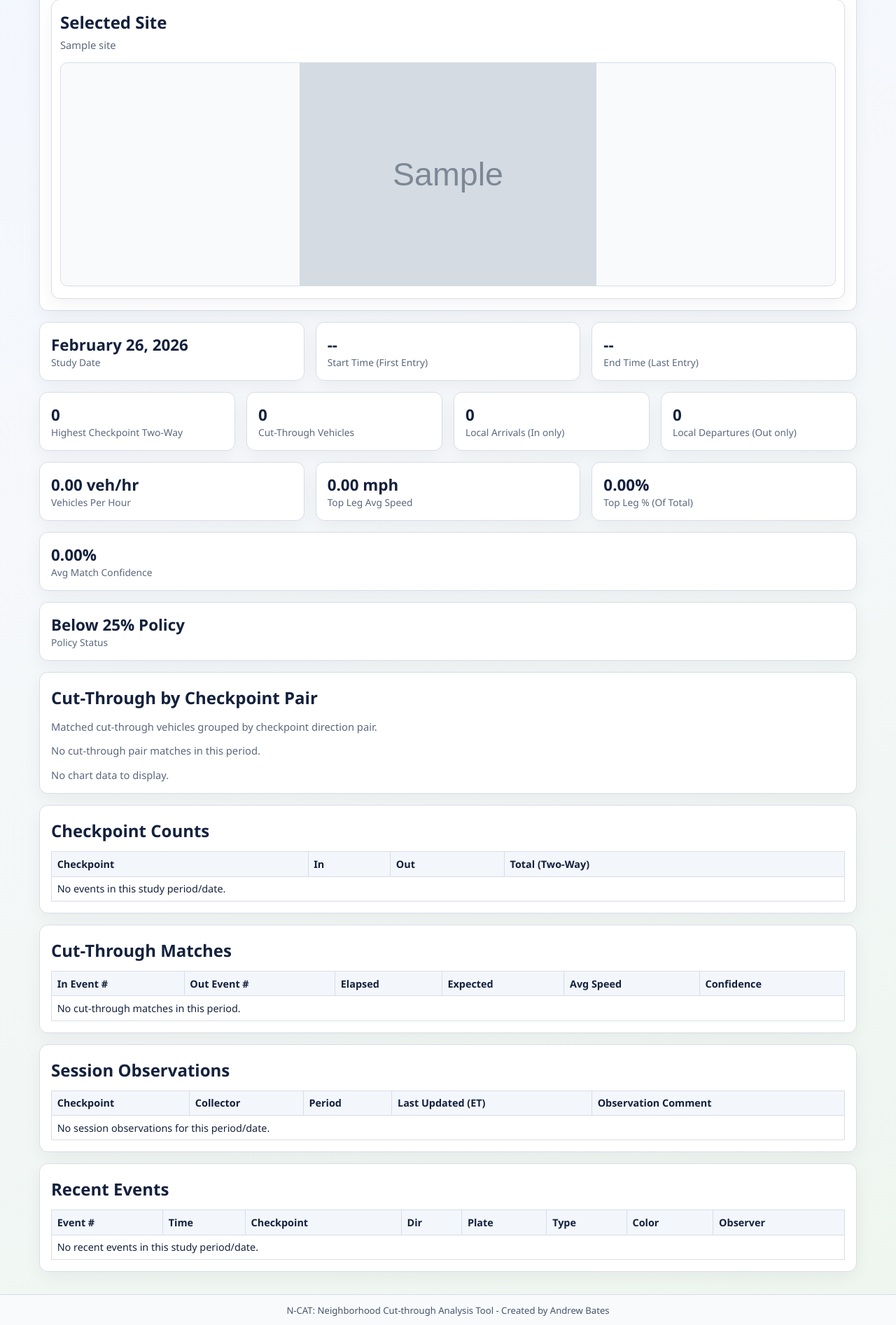
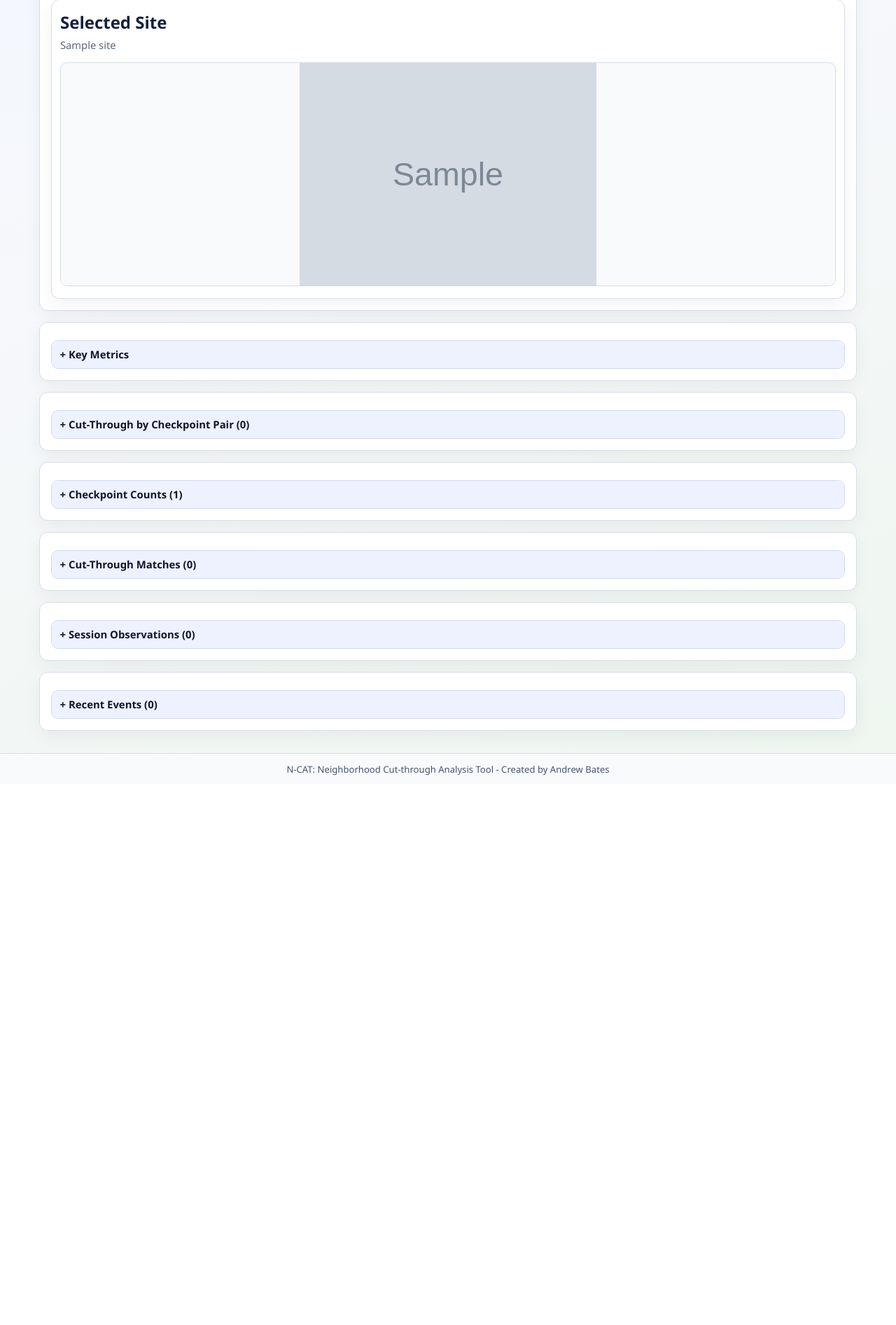
Before and after one commit to Drewbsking/thru, a PHP site: page /dashboard.php in a window 1280 px wide. Shown: the part 312-2205 px from the top of the page at 70% size. After the commit the page ends 1420 px from the top, so only its background shows below. Run offline with PHP 8.4, Linux system fonts and the light colour scheme; the visitor is signed in with stand-in values (Sample User, id 1); tables that the repository leaves empty hold one stand-in row (values such as "Sample post"); grey boxes marked "Sample" are stand-in pictures; some libraries are stand-ins or nearby versions.

Commit message:
sorting and collapsable

```diff
--- a/dashboard.php
+++ b/dashboard.php
@@ -44,45 +44,72 @@
   <?php endif; ?>
 </section>
 
-<section style="margin-top:1rem;" id="kpis"></section>
+<section class="card" style="margin-top:1rem;">
+  <details class="section-collapse">
+    <summary id="kpisSummary">Key Metrics</summary>
+    <div class="section-collapse-body">
+      <section id="kpis"></section>
+    </div>
+  </details>
+</section>
 
 <section class="card" style="margin-top:1rem;">
-  <h2>Cut-Through by Checkpoint Pair</h2>
+  <details class="section-collapse">
+    <summary id="pairChartSummary">Cut-Through by Checkpoint Pair</summary>
+    <div class="section-collapse-body">
       <p class="small">Matched cut-through vehicles grouped by checkpoint direction pair.</p>
       <p class="small" id="pairChartMeta">No pair data loaded yet.</p>
       <div id="pairChart" class="pair-chart"></div>
+    </div>
+  </details>
 </section>
 
 <section class="card" style="margin-top:1rem;">
-  <h2>Checkpoint Counts</h2>
+  <details class="section-collapse">
+    <summary id="checkpointSummary">Checkpoint Counts</summary>
+    <div class="section-collapse-body">
       <table>
         <thead><tr><th>Checkpoint</th><th>In</th><th>Out</th><th>Total (Two-Way)</th></tr></thead>
         <tbody id="checkpointBody"><tr><td colspan="4">Loading...</td></tr></tbody>
       </table>
+    </div>
+  </details>
 </section>
 
 <section class="card" style="margin-top:1rem;">
-  <h2>Cut-Through Matches</h2>
+  <details class="section-collapse">
+    <summary id="matchSummary">Cut-Through Matches</summary>
+    <div class="section-collapse-body">
       <table>
         <thead><tr><th>In Event #</th><th>Out Event #</th><th>Elapsed</th><th>Expected</th><th>Avg Speed</th><th>Confidence</th></tr></thead>
         <tbody id="matchBody"><tr><td colspan="6">Loading...</td></tr></tbody>
       </table>
+    </div>
+  </details>
 </section>
 
 <section class="card" style="margin-top:1rem;">
-  <h2>Session Observations</h2>
+  <details class="section-collapse">
+    <summary id="sessionCommentsSummary">Session Observations</summary>
+    <div class="section-collapse-body">
       <table>
         <thead><tr><th>Checkpoint</th><th>Collector</th><th>Period</th><th>Last Updated (ET)</th><th>Observation Comment</th></tr></thead>
         <tbody id="sessionCommentsBody"><tr><td colspan="5">Loading...</td></tr></tbody>
       </table>
+    </div>
+  </details>
 </section>
 
 <section class="card" style="margin-top:1rem;">
-  <h2>Recent Events</h2>
+  <details class="section-collapse">
+    <summary id="recentSummary">Recent Events</summary>
+    <div class="section-collapse-body">
       <table>
         <thead><tr><th>Event #</th><th>Time</th><th>Checkpoint</th><th>Dir</th><th>Plate</th><th>Type</th><th>Color</th><th>Observer</th></tr></thead>
         <tbody id="recentBody"><tr><td colspan="8">Loading...</td></tr></tbody>
       </table>
+    </div>
+  </details>
 </section>
 
 <script>
@@ -740,6 +767,10 @@
   )).toFixed(2);
   const pairCounts = pairCountsByRoute(json.matches || [], totalVolume);
   const topPair = pairCounts[0] || null;
+  const pairChartSummary = document.getElementById('pairChartSummary');
+  if (pairChartSummary) pairChartSummary.textContent = `Cut-Through by Checkpoint Pair (${pairCounts.length})`;
+  const matchSummary = document.getElementById('matchSummary');
+  if (matchSummary) matchSummary.textContent = `Cut-Through Matches (${(json.matches || []).length})`;
 
   const dateCards = [
     kpiCard('Study Date', studyDate),
@@ -776,6 +807,9 @@
   const cpBody = document.getElementById('checkpointBody');
   cpBody.innerHTML = '';
   const cpEntries = Object.entries(json.checkpoint_counts || {});
+  const checkpointSummary = document.getElementById('checkpointSummary');
+  const checkpointCount = (json.checkpoints || []).length > 0 ? (json.checkpoints || []).length : cpEntries.length;
+  if (checkpointSummary) checkpointSummary.textContent = `Checkpoint Counts (${checkpointCount})`;
   if (cpEntries.length === 0) {
     cpBody.innerHTML = '<tr><td colspan="4">No events in this study period/date.</td></tr>';
   } else {
@@ -817,6 +851,8 @@
   const sessionCommentsBody = document.getElementById('sessionCommentsBody');
   sessionCommentsBody.innerHTML = '';
   const sessionComments = json.session_comments || [];
+  const sessionCommentsSummary = document.getElementById('sessionCommentsSummary');
+  if (sessionCommentsSummary) sessionCommentsSummary.textContent = `Session Observations (${sessionComments.length})`;
   if (!sessionComments.length) {
     sessionCommentsBody.innerHTML = '<tr><td colspan="5">No session observations for this period/date.</td></tr>';
   } else {
@@ -833,10 +869,13 @@
 
   const recentBody = document.getElementById('recentBody');
   recentBody.innerHTML = '';
-  if (!(json.recent_events || []).length) {
+  const recentEvents = json.recent_events || [];
+  const recentSummary = document.getElementById('recentSummary');
+  if (recentSummary) recentSummary.textContent = `Recent Events (${recentEvents.length})`;
+  if (!recentEvents.length) {
     recentBody.innerHTML = '<tr><td colspan="8">No recent events in this study period/date.</td></tr>';
   } else {
-    json.recent_events.forEach(e => {
+    recentEvents.forEach(e => {
       const tr = document.createElement('tr');
       tr.innerHTML = `<td>${escapeHtml(e.id)}</td><td>${escapeHtml(formatEtDateTime(e.event_time))}</td><td>${escapeHtml(e.checkpoint_name)}</td><td>${escapeHtml(e.direction)}</td><td>${escapeHtml(e.plate_raw || '')}</td><td>${escapeHtml(e.vehicle_type)}</td><td>${escapeHtml(e.vehicle_color)}</td><td>${escapeHtml(e.observer_name || '')}</td>`;
       recentBody.appendChild(tr);
```
Also changed, not shown: details.php (+21 -9 lines). Lines whose indentation alone changed are shown as unchanged.
